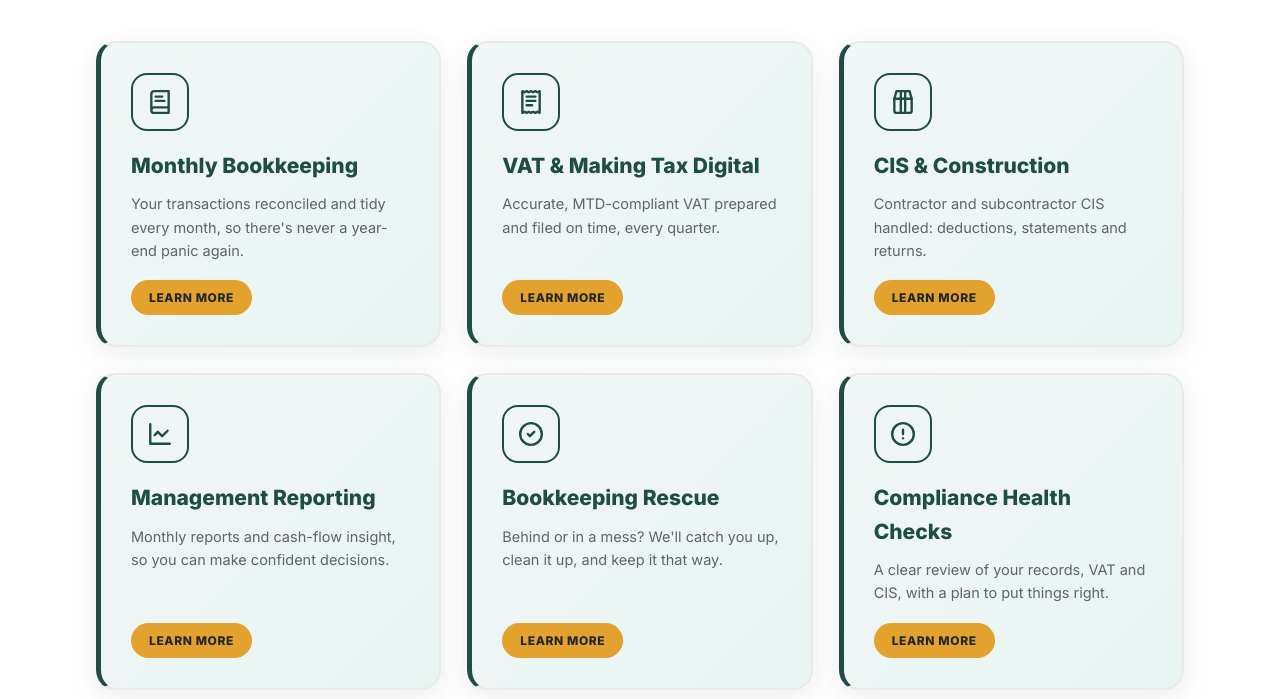
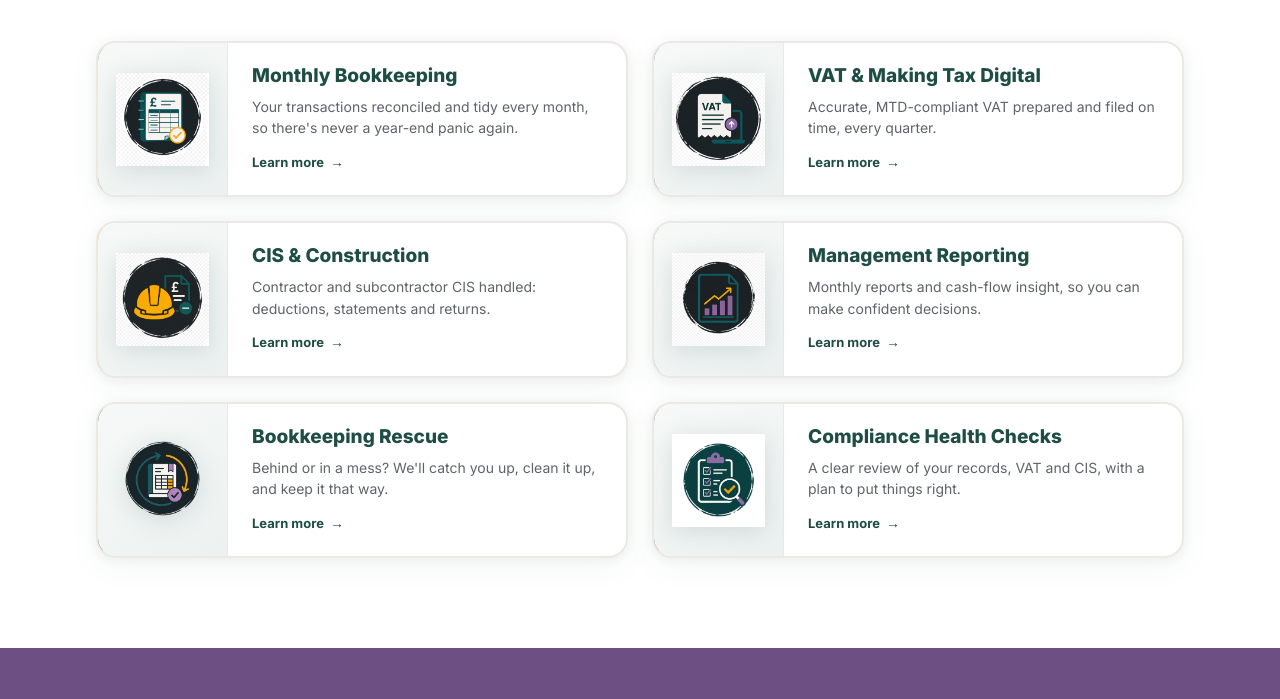
Before and after one commit to flowency-live/hvbk-website, a website: page public/index.html in a window 1280 px wide. Shown: the part 1014-1713 px from the top of the page. Drawn offline with Linux system fonts and the light colour scheme.

Commit message:
feat: redesign service cards with badge-hero horizontal layout

```diff
--- a/public/index.html
+++ b/public/index.html
@@ -83,40 +83,52 @@
     </div>
     <div class="cards">
       <a class="card" href="bookkeeping.html">
-        <div class="ic"><svg viewBox="0 0 24 24" fill="none" stroke="currentColor" stroke-width="2.2" stroke-linecap="round" stroke-linejoin="round"><path d="M4 19.5v-15A2.5 2.5 0 0 1 6.5 2H20v20H6.5a2.5 2.5 0 0 1 0-5H20"/><path d="M8 7h6"/><path d="M8 11h8"/></svg></div>
+        <div class="ic"><img src="logos/badge-bookkeeping.png" alt="Bookkeeping" /></div>
+        <div class="card-body">
           <h3>Monthly Bookkeeping</h3>
           <p>Your transactions reconciled and tidy every month, so there's never a year-end panic again.</p>
           <span class="more">Learn more</span>
+        </div>
       </a>
       <a class="card" href="vat.html">
-        <div class="ic"><svg viewBox="0 0 24 24" fill="none" stroke="currentColor" stroke-width="2.2" stroke-linecap="round" stroke-linejoin="round"><path d="M4 2v20l2-1 2 1 2-1 2 1 2-1 2 1 2-1 2 1V2l-2 1-2-1-2 1-2-1-2 1-2-1-2 1Z"/><path d="M8 7h8"/><path d="M8 11h8"/><path d="M8 15h5"/></svg></div>
+        <div class="ic"><img src="logos/badge-vat.png" alt="VAT & MTD" /></div>
+        <div class="card-body">
           <h3>VAT &amp; Making Tax Digital</h3>
           <p>Accurate, MTD-compliant VAT prepared and filed on time, every quarter.</p>
           <span class="more">Learn more</span>
+        </div>
       </a>
       <a class="card" href="construction.html">
-        <div class="ic"><svg viewBox="0 0 24 24" fill="none" stroke="currentColor" stroke-width="2.2" stroke-linecap="round" stroke-linejoin="round"><path d="M6 2h12l2 7v11a2 2 0 0 1-2 2H6a2 2 0 0 1-2-2V9l2-7Z"/><path d="M4 9h16"/><path d="M10 2v20"/><path d="M14 2v20"/></svg></div>
+        <div class="ic"><img src="logos/badge-construction.png" alt="Construction & CIS" /></div>
+        <div class="card-body">
           <h3>CIS &amp; Construction</h3>
           <p>Contractor and subcontractor CIS handled: deductions, statements and returns.</p>
           <span class="more">Learn more</span>
+        </div>
       </a>
       <a class="card" href="bookkeeping.html">
-        <div class="ic"><svg viewBox="0 0 24 24" fill="none" stroke="currentColor" stroke-width="2.2" stroke-linecap="round" stroke-linejoin="round"><path d="M3 3v18h18"/><path d="m19 9-5 5-4-4-3 3"/></svg></div>
+        <div class="ic"><img src="logos/badge-reporting.png" alt="Management Reporting" /></div>
+        <div class="card-body">
           <h3>Management Reporting</h3>
           <p>Monthly reports and cash-flow insight, so you can make confident decisions.</p>
           <span class="more">Learn more</span>
+        </div>
       </a>
       <a class="card" href="bookkeeping.html">
-        <div class="ic"><svg viewBox="0 0 24 24" fill="none" stroke="currentColor" stroke-width="2.2" stroke-linecap="round" stroke-linejoin="round"><path d="M12 22c5.523 0 10-4.477 10-10S17.523 2 12 2 2 6.477 2 12s4.477 10 10 10z"/><path d="m9 12 2 2 4-4"/></svg></div>
+        <div class="ic"><img src="logos/badge-rescue.png" alt="Bookkeeping Rescue" /></div>
+        <div class="card-body">
           <h3>Bookkeeping Rescue</h3>
           <p>Behind or in a mess? We'll catch you up, clean it up, and keep it that way.</p>
           <span class="more">Learn more</span>
+        </div>
       </a>
       <a class="card" href="bookkeeping.html">
-        <div class="ic"><svg viewBox="0 0 24 24" fill="none" stroke="currentColor" stroke-width="2.2" stroke-linecap="round" stroke-linejoin="round"><path d="M12 22c5.523 0 10-4.477 10-10S17.523 2 12 2 2 6.477 2 12s4.477 10 10 10z"/><path d="M12 8v4"/><path d="M12 16h.01"/></svg></div>
+        <div class="ic"><img src="logos/badge-compliance.png" alt="Compliance Health Checks" /></div>
+        <div class="card-body">
           <h3>Compliance Health Checks</h3>
           <p>A clear review of your records, VAT and CIS, with a plan to put things right.</p>
           <span class="more">Learn more</span>
+        </div>
       </a>
     </div>
   </div>
--- a/public/styles.css
+++ b/public/styles.css
@@ -152,57 +152,117 @@ section.pad>*{position:relative;z-index:1}
 .value:nth-child(4) .tick{background:var(--teal)}
 .value b{font-size:15.5px;font-weight:800;letter-spacing:.4px;text-transform:uppercase}
 
-/* ---------- SERVICE CARDS (enhanced with varied colors) ---------- */
-.cards{display:grid;grid-template-columns:repeat(3,1fr);gap:26px;margin-top:44px;position:relative}
+/* ---------- SERVICE CARDS - Badge-Hero Layout ---------- */
+.cards{
+  display:grid;
+  grid-template-columns:repeat(2,1fr);
+  gap:24px;
+  margin-top:44px;
+}
 .card{
   background:#fff;
-  border:2px solid var(--line);
-  border-left:5px solid var(--lilac);
   border-radius:20px;
-  padding:30px;
-  transition:transform .18s ease-out, box-shadow .18s ease-out, border-color .18s ease-out;
-  box-shadow:0 4px 20px rgba(30,77,69,.06), 0 12px 40px rgba(30,77,69,.04);
-  display:flex;
-  flex-direction:column;
+  padding:0;
+  transition:transform .22s cubic-bezier(.4,0,.2,1), box-shadow .22s ease-out;
+  box-shadow:0 2px 12px rgba(30,77,69,.06), 0 8px 32px rgba(30,77,69,.05);
+  display:grid;
+  grid-template-columns:130px 1fr;
+  align-items:stretch;
   position:relative;
   overflow:hidden;
-  z-index:1;
+  border:2px solid var(--line);
 }
+/* Accent stripe on left */
 .card::before{
   content:"";
   position:absolute;
-  top:0;left:0;right:0;
-  height:4px;
-  background:var(--teal-dark);
-  transform:scaleX(0);
-  transform-origin:left;
-  transition:transform .2s ease-out;
+  top:0;left:0;bottom:0;
+  width:5px;
+  background:var(--teal);
+  transition:width .18s ease-out;
 }
+/* Color variations per card */
+.card:nth-child(1)::before{background:var(--teal)}
+.card:nth-child(2)::before{background:var(--purple-deep)}
+.card:nth-child(3)::before{background:var(--yellow)}
+.card:nth-child(4)::before{background:var(--lilac)}
+.card:nth-child(5)::before{background:var(--teal-dark)}
+.card:nth-child(6)::before{background:var(--purple-deep)}
+/* Badge container - the hero zone */
+.card .ic{
+  width:130px;
+  min-height:130px;
+  display:flex;
+  align-items:center;
+  justify-content:center;
+  position:relative;
+  padding:18px;
+  background:linear-gradient(145deg, #f6f9f8 0%, #ecf1f0 100%);
+  border-right:1px solid var(--line);
+}
+.card .ic img{
+  width:94px;
+  height:94px;
+  object-fit:contain;
+  position:relative;
+  z-index:1;
+  transition:transform .25s cubic-bezier(.4,0,.2,1);
+  filter:drop-shadow(0 4px 12px rgba(30,77,69,.15));
+}
+/* Text content area */
+.card-body{
+  padding:22px 24px;
+  display:flex;
+  flex-direction:column;
+  justify-content:center;
+}
+.card h3{
+  font-size:19px;
+  font-weight:800;
+  color:var(--teal-dark);
+  margin-bottom:8px;
+  line-height:1.2;
+}
+.card p{
+  color:var(--muted);
+  font-size:14px;
+  line-height:1.55;
+  margin:0;
+}
+.card .more{
+  display:inline-flex;
+  align-items:center;
+  gap:6px;
+  margin-top:12px;
+  padding:0;
+  background:none;
+  color:var(--teal-dark);
+  font-weight:700;
+  font-size:13px;
+  transition:color .15s, gap .15s;
+}
+.card .more::after{
+  content:"\2192";
+  font-size:14px;
+  transition:transform .15s ease-out;
+}
+/* Hover states */
 .card:hover{
-  transform:translateY(-8px);
-  box-shadow:0 20px 50px rgba(30,77,69,.12), 0 8px 24px rgba(30,77,69,.08);
-  border-color:var(--line);
+  transform:translateY(-5px);
+  box-shadow:0 12px 36px rgba(30,77,69,.1), 0 4px 14px rgba(30,77,69,.06);
+  border-color:rgba(47,138,123,.25);
 }
-.card:hover::before{transform:scaleX(1)}
-.card .ic{
-  width:58px;height:58px;
-  border-radius:16px;
-  display:flex;align-items:center;justify-content:center;
-  font-size:28px;
-  margin-bottom:18px;
-  transition:transform .2s ease-out;
-}
-.card:hover .ic{transform:scale(1.08) rotate(-3deg)}
-.card h3{font-size:21px;font-weight:800;color:var(--teal-dark);margin-bottom:10px}
-.card p{color:var(--muted);font-size:14.5px;flex:1;line-height:1.6}
-.card .more{display:inline-block;margin-top:18px;padding:8px 18px;background:var(--yellow);color:var(--ink);font-weight:800;font-size:12px;text-transform:uppercase;letter-spacing:.6px;border-radius:30px;transition:transform .15s,box-shadow .15s;align-self:flex-start}
-.card:hover .more{transform:translateY(-2px);box-shadow:0 4px 0 var(--yellow-deep)}
-
-/* Card unified styling - teal theme with outline icons */
-.card{background:linear-gradient(135deg, #f0f7f6 0%, #e8f4f2 100%);border-left-color:var(--teal-dark)}
-.card .ic{background:transparent;border:2.5px solid var(--teal-dark);color:var(--teal-dark)}
-.card .ic svg{width:26px;height:26px}
-.card::before{background:var(--teal-dark)}
+.card:hover::before{width:7px}
+.card:hover .ic img{transform:scale(1.1)}
+.card:hover .more{gap:10px}
+.card:hover .more::after{transform:translateX(3px)}
+/* Hover accent colors match stripe */
+.card:nth-child(1):hover .more{color:var(--teal)}
+.card:nth-child(2):hover .more{color:var(--purple-deep)}
+.card:nth-child(3):hover .more{color:#c9a227}
+.card:nth-child(4):hover .more{color:#9a7fb8}
+.card:nth-child(5):hover .more{color:var(--teal-dark)}
+.card:nth-child(6):hover .more{color:var(--purple-deep)}
 
 /* ---------- TAGLINE BAND (now purple) ---------- */
 .band{background:var(--purple-deep);text-align:center;padding:54px 0;position:relative;overflow:hidden}
@@ -408,7 +468,7 @@ footer a.fl:hover{color:var(--yellow)}
 /* ---------- RESPONSIVE ---------- */
 @media(max-width:920px){
   .hero-grid,.split,.panel,.contact-grid{grid-template-columns:1fr;gap:34px}
-  .cards,.tiers,.steps,.tiles,.crew-grid,.values-grid{grid-template-columns:1fr 1fr}
+  .tiers,.steps,.tiles,.crew-grid,.values-grid{grid-template-columns:1fr 1fr}
   .hero-art{min-height:320px;order:-1}
   .nav-links{display:none;position:absolute;top:90px;left:0;right:0;background:#fff;flex-direction:column;align-items:flex-start;padding:18px 26px;gap:14px;border-bottom:3px solid var(--lilac)}
   .nav-links.open{display:flex}
@@ -420,9 +480,27 @@ footer a.fl:hover{color:var(--yellow)}
   .foot-banner{grid-template-columns:1fr;text-align:center;justify-items:center;gap:22px}
   .fb-values{grid-template-columns:1fr 1fr;text-align:left}
 }
+@media(max-width:768px){
+  /* Cards go to single column but keep horizontal layout */
+  .cards{grid-template-columns:1fr;gap:18px}
+  .card{grid-template-columns:110px 1fr}
+  .card .ic{width:110px;min-height:110px;padding:14px}
+  .card .ic img{width:80px;height:80px}
+  .card-body{padding:18px 20px}
+  .card h3{font-size:17px}
+  .card p{font-size:13.5px}
+}
 @media(max-width:600px){
-  .cards,.tiers,.steps,.tiles,.crew-grid,.values-grid{grid-template-columns:1fr}
+  .tiers,.steps,.tiles,.crew-grid,.values-grid{grid-template-columns:1fr}
   .field.two{grid-template-columns:1fr}
   .foot-grid{grid-template-columns:1fr}
   .fb-values{grid-template-columns:1fr}
+  /* Compact cards for small screens */
+  .card{grid-template-columns:90px 1fr}
+  .card .ic{width:90px;min-height:90px;padding:10px}
+  .card .ic img{width:68px;height:68px}
+  .card-body{padding:14px 16px}
+  .card h3{font-size:16px;margin-bottom:6px}
+  .card p{font-size:13px;line-height:1.5}
+  .card .more{margin-top:10px;font-size:12px}
 }
--- a/src/css/styles.css
+++ b/src/css/styles.css
@@ -152,57 +152,117 @@ section.pad>*{position:relative;z-index:1}
 .value:nth-child(4) .tick{background:var(--teal)}
 .value b{font-size:15.5px;font-weight:800;letter-spacing:.4px;text-transform:uppercase}
 
-/* ---------- SERVICE CARDS (enhanced with varied colors) ---------- */
-.cards{display:grid;grid-template-columns:repeat(3,1fr);gap:26px;margin-top:44px;position:relative}
+/* ---------- SERVICE CARDS - Badge-Hero Layout ---------- */
+.cards{
+  display:grid;
+  grid-template-columns:repeat(2,1fr);
+  gap:24px;
+  margin-top:44px;
+}
 .card{
   background:#fff;
-  border:2px solid var(--line);
-  border-left:5px solid var(--lilac);
   border-radius:20px;
-  padding:30px;
-  transition:transform .18s ease-out, box-shadow .18s ease-out, border-color .18s ease-out;
-  box-shadow:0 4px 20px rgba(30,77,69,.06), 0 12px 40px rgba(30,77,69,.04);
-  display:flex;
-  flex-direction:column;
+  padding:0;
+  transition:transform .22s cubic-bezier(.4,0,.2,1), box-shadow .22s ease-out;
+  box-shadow:0 2px 12px rgba(30,77,69,.06), 0 8px 32px rgba(30,77,69,.05);
+  display:grid;
+  grid-template-columns:130px 1fr;
+  align-items:stretch;
   position:relative;
   overflow:hidden;
-  z-index:1;
+  border:2px solid var(--line);
 }
+/* Accent stripe on left */
 .card::before{
   content:"";
   position:absolute;
-  top:0;left:0;right:0;
-  height:4px;
-  background:var(--teal-dark);
-  transform:scaleX(0);
-  transform-origin:left;
-  transition:transform .2s ease-out;
+  top:0;left:0;bottom:0;
+  width:5px;
+  background:var(--teal);
+  transition:width .18s ease-out;
 }
+/* Color variations per card */
+.card:nth-child(1)::before{background:var(--teal)}
+.card:nth-child(2)::before{background:var(--purple-deep)}
+.card:nth-child(3)::before{background:var(--yellow)}
+.card:nth-child(4)::before{background:var(--lilac)}
+.card:nth-child(5)::before{background:var(--teal-dark)}
+.card:nth-child(6)::before{background:var(--purple-deep)}
+/* Badge container - the hero zone */
+.card .ic{
+  width:130px;
+  min-height:130px;
+  display:flex;
+  align-items:center;
+  justify-content:center;
+  position:relative;
+  padding:18px;
+  background:linear-gradient(145deg, #f6f9f8 0%, #ecf1f0 100%);
+  border-right:1px solid var(--line);
+}
+.card .ic img{
+  width:94px;
+  height:94px;
+  object-fit:contain;
+  position:relative;
+  z-index:1;
+  transition:transform .25s cubic-bezier(.4,0,.2,1);
+  filter:drop-shadow(0 4px 12px rgba(30,77,69,.15));
+}
+/* Text content area */
+.card-body{
+  padding:22px 24px;
+  display:flex;
+  flex-direction:column;
+  justify-content:center;
+}
+.card h3{
+  font-size:19px;
+  font-weight:800;
+  color:var(--teal-dark);
+  margin-bottom:8px;
+  line-height:1.2;
+}
+.card p{
+  color:var(--muted);
+  font-size:14px;
+  line-height:1.55;
+  margin:0;
+}
+.card .more{
+  display:inline-flex;
+  align-items:center;
+  gap:6px;
+  margin-top:12px;
+  padding:0;
+  background:none;
+  color:var(--teal-dark);
+  font-weight:700;
+  font-size:13px;
+  transition:color .15s, gap .15s;
+}
+.card .more::after{
+  content:"\2192";
+  font-size:14px;
+  transition:transform .15s ease-out;
+}
+/* Hover states */
 .card:hover{
-  transform:translateY(-8px);
-  box-shadow:0 20px 50px rgba(30,77,69,.12), 0 8px 24px rgba(30,77,69,.08);
-  border-color:var(--line);
+  transform:translateY(-5px);
+  box-shadow:0 12px 36px rgba(30,77,69,.1), 0 4px 14px rgba(30,77,69,.06);
+  border-color:rgba(47,138,123,.25);
 }
-.card:hover::before{transform:scaleX(1)}
-.card .ic{
-  width:58px;height:58px;
-  border-radius:16px;
-  display:flex;align-items:center;justify-content:center;
-  font-size:28px;
-  margin-bottom:18px;
-  transition:transform .2s ease-out;
-}
-.card:hover .ic{transform:scale(1.08) rotate(-3deg)}
-.card h3{font-size:21px;font-weight:800;color:var(--teal-dark);margin-bottom:10px}
-.card p{color:var(--muted);font-size:14.5px;flex:1;line-height:1.6}
-.card .more{display:inline-block;margin-top:18px;padding:8px 18px;background:var(--yellow);color:var(--ink);font-weight:800;font-size:12px;text-transform:uppercase;letter-spacing:.6px;border-radius:30px;transition:transform .15s,box-shadow .15s;align-self:flex-start}
-.card:hover .more{transform:translateY(-2px);box-shadow:0 4px 0 var(--yellow-deep)}
-
-/* Card unified styling - teal theme with badge images */
-.card{background:linear-gradient(135deg, #f0f7f6 0%, #e8f4f2 100%);border-left-color:var(--teal-dark)}
-.card .ic{background:transparent;border:none;width:72px;height:72px;border-radius:50%;overflow:hidden}
-.card .ic img{width:100%;height:100%;object-fit:contain}
-.card::before{background:var(--teal-dark)}
+.card:hover::before{width:7px}
+.card:hover .ic img{transform:scale(1.1)}
+.card:hover .more{gap:10px}
+.card:hover .more::after{transform:translateX(3px)}
+/* Hover accent colors match stripe */
+.card:nth-child(1):hover .more{color:var(--teal)}
+.card:nth-child(2):hover .more{color:var(--purple-deep)}
+.card:nth-child(3):hover .more{color:#c9a227}
+.card:nth-child(4):hover .more{color:#9a7fb8}
+.card:nth-child(5):hover .more{color:var(--teal-dark)}
+.card:nth-child(6):hover .more{color:var(--purple-deep)}
 
 /* ---------- TAGLINE BAND (now purple) ---------- */
 .band{background:var(--purple-deep);text-align:center;padding:54px 0;position:relative;overflow:hidden}
@@ -408,7 +468,7 @@ footer a.fl:hover{color:var(--yellow)}
 /* ---------- RESPONSIVE ---------- */
 @media(max-width:920px){
   .hero-grid,.split,.panel,.contact-grid{grid-template-columns:1fr;gap:34px}
-  .cards,.tiers,.steps,.tiles,.crew-grid,.values-grid{grid-template-columns:1fr 1fr}
+  .tiers,.steps,.tiles,.crew-grid,.values-grid{grid-template-columns:1fr 1fr}
   .hero-art{min-height:320px;order:-1}
   .nav-links{display:none;position:absolute;top:90px;left:0;right:0;background:#fff;flex-direction:column;align-items:flex-start;padding:18px 26px;gap:14px;border-bottom:3px solid var(--lilac)}
   .nav-links.open{display:flex}
@@ -420,9 +480,27 @@ footer a.fl:hover{color:var(--yellow)}
   .foot-banner{grid-template-columns:1fr;text-align:center;justify-items:center;gap:22px}
   .fb-values{grid-template-columns:1fr 1fr;text-align:left}
 }
+@media(max-width:768px){
+  /* Cards go to single column but keep horizontal layout */
+  .cards{grid-template-columns:1fr;gap:18px}
+  .card{grid-template-columns:110px 1fr}
+  .card .ic{width:110px;min-height:110px;padding:14px}
+  .card .ic img{width:80px;height:80px}
+  .card-body{padding:18px 20px}
+  .card h3{font-size:17px}
+  .card p{font-size:13.5px}
+}
 @media(max-width:600px){
-  .cards,.tiers,.steps,.tiles,.crew-grid,.values-grid{grid-template-columns:1fr}
+  .tiers,.steps,.tiles,.crew-grid,.values-grid{grid-template-columns:1fr}
   .field.two{grid-template-columns:1fr}
   .foot-grid{grid-template-columns:1fr}
   .fb-values{grid-template-columns:1fr}
+  /* Compact cards for small screens */
+  .card{grid-template-columns:90px 1fr}
+  .card .ic{width:90px;min-height:90px;padding:10px}
+  .card .ic img{width:68px;height:68px}
+  .card-body{padding:14px 16px}
+  .card h3{font-size:16px;margin-bottom:6px}
+  .card p{font-size:13px;line-height:1.5}
+  .card .more{margin-top:10px;font-size:12px}
 }
```
Also changed, not shown: src/pages/index.html (+12 -0 lines). Lines whose indentation alone changed are shown as unchanged.
